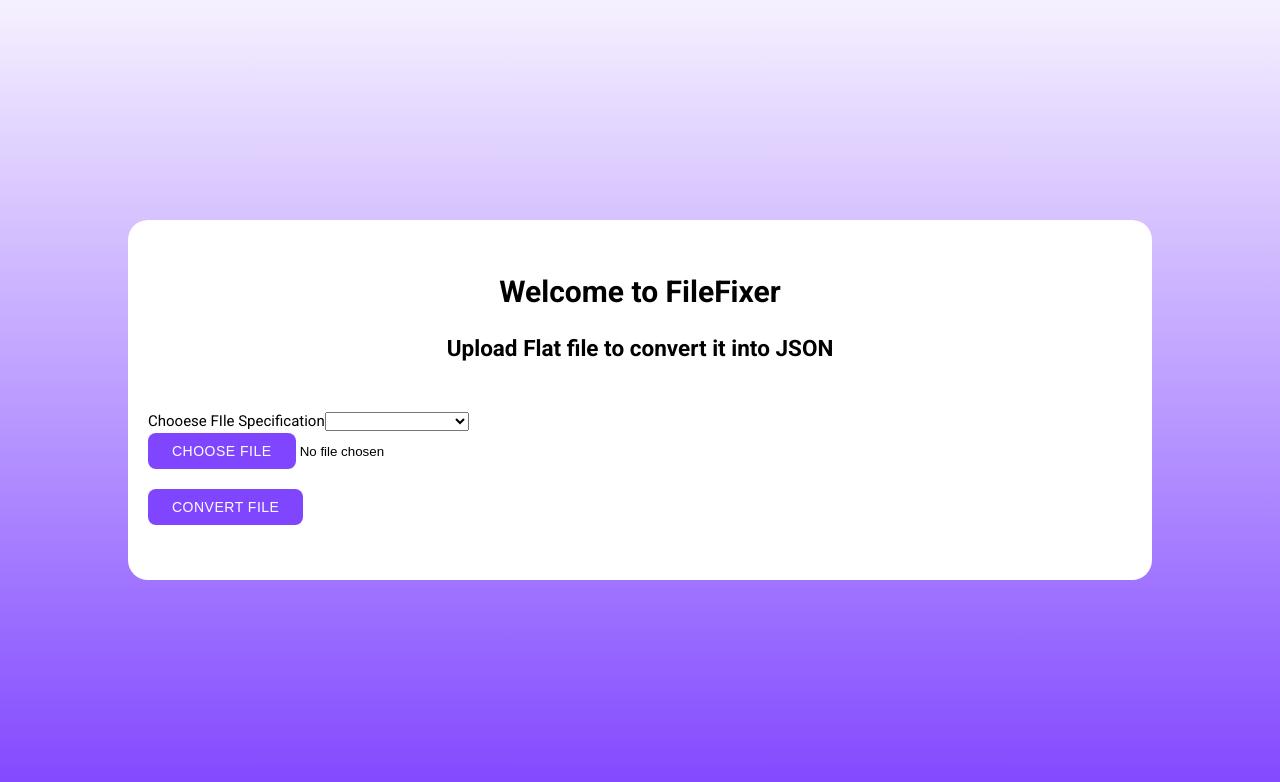
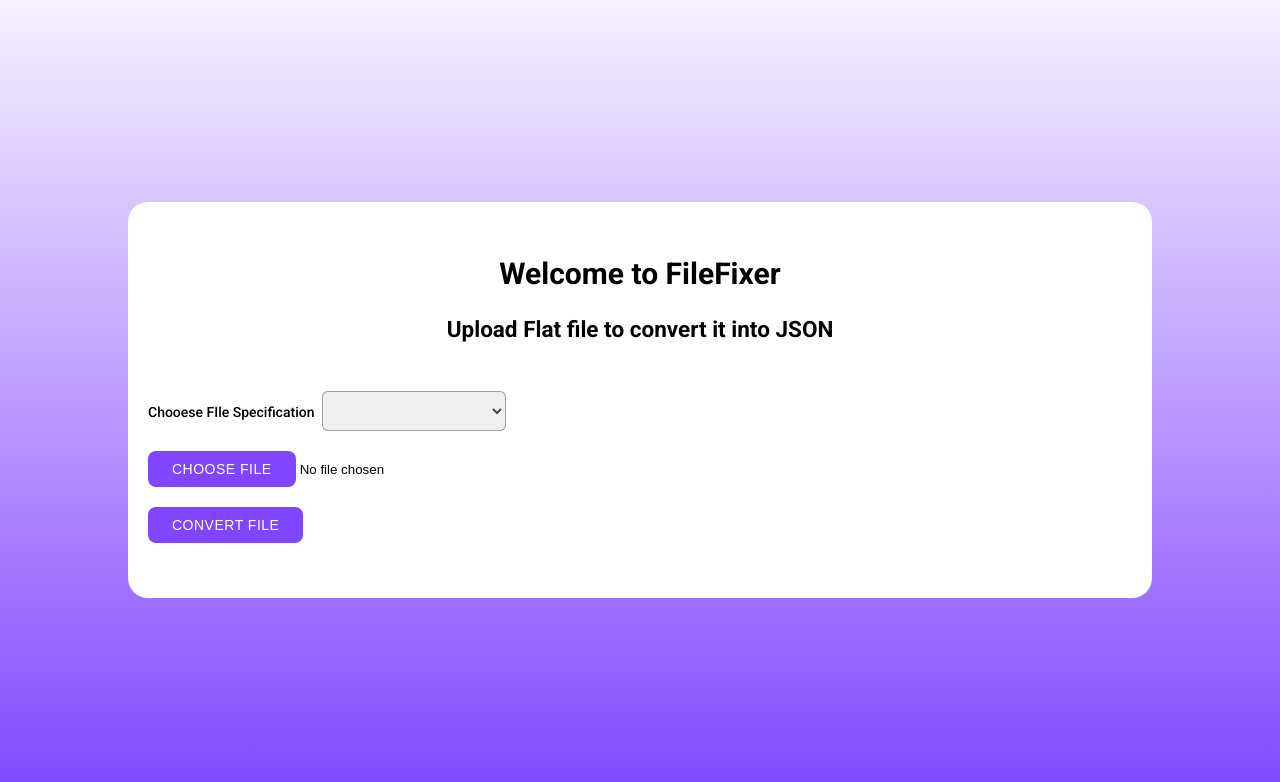
Before and after one commit to UST-Equifax-9wk/FileFixer, an Angular app in the folder client/: page / in a window 1280 px wide. Shown: the top 782 px of the page. Built offline with nearby package versions, Linux system fonts and the light colour scheme.

Commit message:
css changes related to dropdown

```diff
--- a/client/src/app/upload/upload.component.css
+++ b/client/src/app/upload/upload.component.css
@@ -54,3 +54,24 @@ h2 {
     margin-bottom: 20px;
     text-align: left;
 }
+
+.form-group {
+    margin-bottom: 20px;
+}
+
+.form-group label {
+    font-size: 14px;
+    line-height: 18px;
+    font-weight: 500;
+    margin-right: 8px;
+}
+
+.form-group select{
+    font-size: 16px;
+    height: 40px;
+    padding: 9px 8px 8px;
+    border: 1px solid rgba(35, 35, 35, 0.4);
+    color: #484848;
+    border-radius: 6px;
+    margin-bottom: 0;
+}
```
